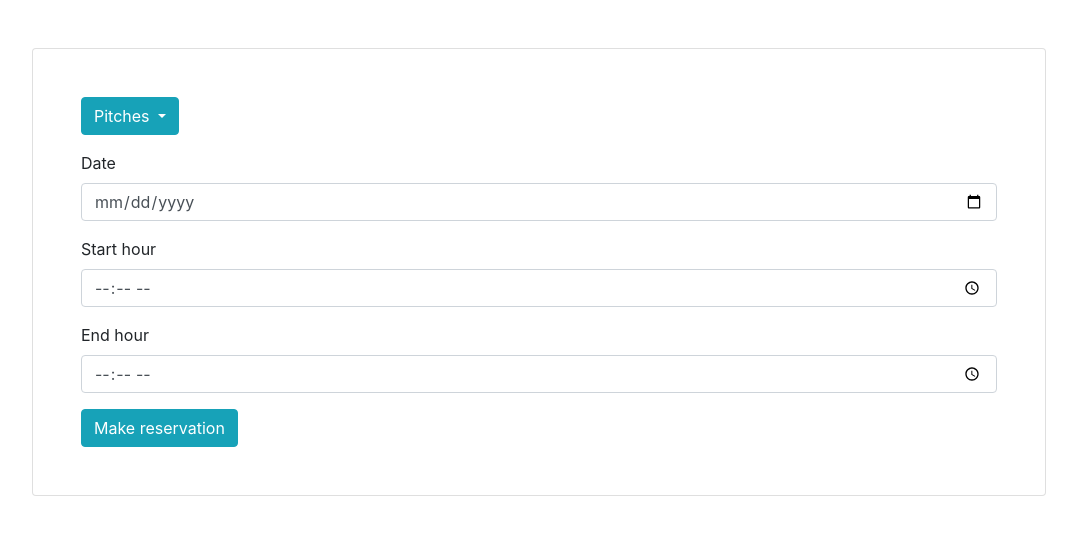
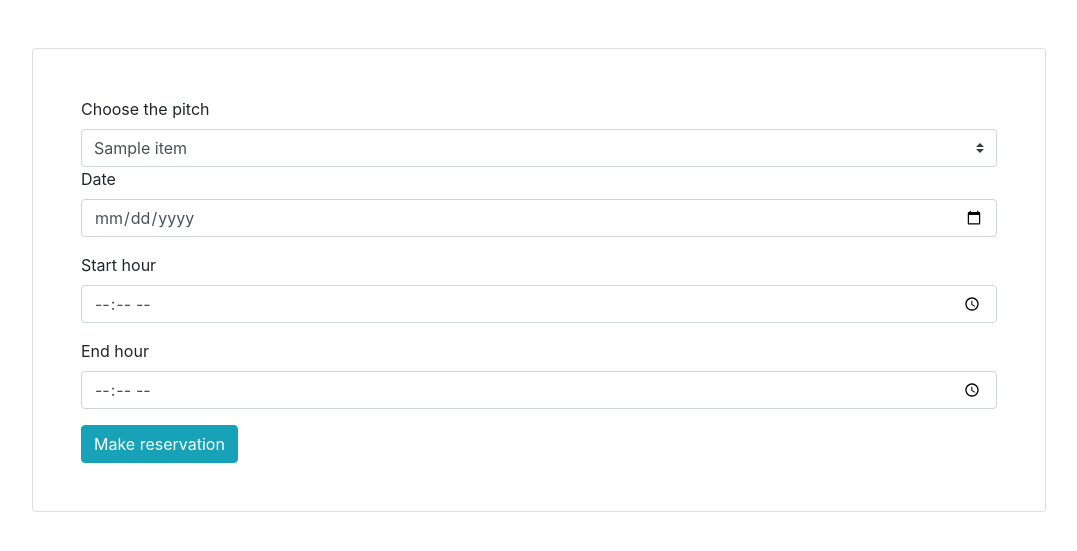
Before and after one commit to Mateo1248/orlik_client, a Django app: page /makeReservation/ in a window 1280 px wide. Shown: the part 72-623 px from the top of the page, without its empty margins (101-1178 px from the left). Run offline with Django 3.2, Linux system fonts and the light colour scheme; tables that the repository leaves empty hold one stand-in row (values such as "Sample post"); a database or web service that is not in the repository returns one stand-in record (values such as "Sample title"); data that the repository does not hold is empty; some libraries are stand-ins or nearby versions.

Commit message:
Introduce fixes part 2

```diff
--- a/orlikclient/templates/makeReservation.html
+++ b/orlikclient/templates/makeReservation.html
@@ -2,30 +2,28 @@
 {% block content %}
     <div class="p-5">
         <div class="card p-5">
-            <form>
-                <div class="form-group">
-                    <div class="dropdown">
-                        <button class="btn btn-info dropdown-toggle" type="button" id="dropdownMenuButton"
-                                data-toggle="dropdown" aria-haspopup="true" aria-expanded="false">
-                            Pitches
-                        </button>
-                        <div class="dropdown-menu" aria-labelledby="dropdownMenuButton">
-                            <a class="dropdown-item" href="#">Orlik Spółdzielcza</a>
-                            <a class="dropdown-item" href="#">Orlik Dembowskiego</a>
-                        </div>
-                    </div>
-                </div>
+            <form action="/confirmReservation/" method="post">
+                {% csrf_token %}
+
+                    <label for="pitch">Choose the pitch</label>
+                    <select name="pitch" id="pitch" class="browser-default custom-select">
+                        <option value="{{ selected_pitch_id }}" selected>{{ selected_pitch_name }}</option>
+                        {% for pitch in rest_pitches %}
+                            <option value="{{ pitch.pitch_id }}">{{ pitch.pitch_name }}</option>
+                        {% endfor %}
+                    </select>
+
                 <div class="form-group">
                     <label for="date">Date</label>
-                    <input type="date" class="form-control" id="date" placeholder="Date">
+                    <input type="date" class="form-control" name="date" placeholder="Date">
                 </div>
                 <div class="form-group">
                     <label for="start-hour">Start hour</label>
-                    <input type="time" class="form-control" id="start-hour" placeholder="Start hour">
+                    <input type="time" class="form-control" name="start-hour" placeholder="Start hour">
                 </div>
                 <div class="form-group">
                     <label for="end-hour">End hour</label>
-                    <input type="time" class="form-control" id="end-hour" placeholder="End hour">
+                    <input type="time" class="form-control" name="end-hour" placeholder="End hour">
                 </div>
                 <button type="submit" class="btn btn-info">Make reservation</button>
             </form>
--- a/orlikclient/urls.py
+++ b/orlikclient/urls.py
@@ -12,6 +12,8 @@ urlpatterns = [
     path('systemFailure/', views.system_failure, name='systemFailure'),
     path('listUserReservations/', views.list_user_reservations, name='listUserReservations'),
     path('makeReservation/', views.make_reservation, name='makeReservation'),
+    path('redirectToMakeReservation/', views.redirect_to_make_reservation, name='redirectToMakeReservation'),
+    path('confirmReservation/', views.confirm_reservation, name='confirmReservation'),
     path('account/', views.account, name='account'),
     path('account/change/', views.account_change_passwd, name='account-change-passwd'),
     path('account/delete/', views.account_delete, name='account-delete'),
--- a/orlikclient/views.py
+++ b/orlikclient/views.py
@@ -14,9 +14,10 @@ RESERVATIONS_ENDPOINT = BASE_ENDPOINT + '/reservations'
 DELETE_USER_ENDPOINT = BASE_ENDPOINT + '/users/'
 CHANGE_PASSWORD_ENDPOINT = BASE_ENDPOINT + '/users/'
 MAP_ENDPOINT = BASE_ENDPOINT + '/map'
+PITCHES_ENDPOINT = BASE_ENDPOINT + '/pitches'
 
 token = ''
-user = {}
+user = ''
 
 user_reservations = [
     {
@@ -66,39 +67,43 @@ def system_failure(request):
 
 
 def map(request):
-    context = {
-        'user_pitches': user_pitches
+    headers = {
+        'Content-type': 'application/json',
+        'Authorization': token
     }
-    headers = {'Content-type': 'application/json'}
-    response = requests.get(MAP_ENDPOINT + 'pilkarz1@gmail.com', headers=headers)
-    print(response)
+    response = requests.get(PITCHES_ENDPOINT, headers=headers)
+
     pitches = []
-
     if response.status_code == 200:
-        for pitch in response.content:
-            print(pitch)
+        response_content = response.json()
+        for pitch in response_content:
             pitches.append(
                 Pitch(
+                    id=pitch['pitchId'],
                     pitch_name=pitch['pitchName'],
-                    coordinateX=pitch['coordinateX'],
-                    coordinateY=pitch['coordinateY']
+                    coordinateX=pitch['latitude'],
+                    coordinateY=pitch['longitude']
                 )
             )
+    else:
+        #     errorPage
+        pass
+
+    context = {
+        'user_pitches': pitches
+    }
     return render(request, 'templateMap.html', context)
 
 
 def list_user_reservations(request):
-    context = {
-        'user_reservations': user_reservations
+    headers = {
+        'Content-type': 'application/json',
+        'Authorization': token
     }
-    headers = {'Content-type': 'application/json'}
     reservation_list = []
-    response = requests.get(RESERVATIONS_ENDPOINT + 'pilkarz1@gmail.com', headers=headers)
-    print(response)
-    # TODO to be changeed after implementing signing in
+    response = requests.get(RESERVATIONS_ENDPOINT + user, headers=headers)
     if response.status_code == 200:
         for reservation in response.content:
-            print(reservation)
             reservation_list.append(
                 Reservation(
                     reservation_id=reservation['reservationId'],
@@ -108,11 +113,54 @@ def list_user_reservations(request):
                     pitch_name=reservation['pitchName'],
                 )
             )
+    context = {
+        'user_reservations': reservation_list
+    }
     return render(request, 'listUserReservations.html', context)
 
 
-def make_reservation(request):
-    return render(request, 'makeReservation.html')
+def make_reservation(request, pitch_id=None):
+    selected_pitch_name = None
+    selected_pitch_id = None
+    headers = {
+        'Content-type': 'application/json',
+        'Authorization': token
+    }
+    response = requests.get(PITCHES_ENDPOINT, headers=headers)
+
+    pitches = []
+    if response.status_code == 200:
+        response_content = response.json()
+        for pitch in response_content:
+            new_pitch = Pitch(
+                id=pitch['pitchId'],
+                pitch_name=pitch['pitchName'],
+                coordinateX=pitch['latitude'],
+                coordinateY=pitch['longitude']
+            )
+            if new_pitch.id != pitch_id:
+                pitches.append(new_pitch)
+            else:
+                selected_pitch_name = new_pitch.pitch_name
+                selected_pitch_id = new_pitch.id
+    else:
+        #     errorPage
+        pass
+
+    if selected_pitch_id is None:
+        context = {
+            'selected_pitch_id': pitches[0].id,
+            'selected_pitch_name': pitches[0].pitch_name,
+            'rest_pitches': pitches[1:]
+        }
+    else:
+        context = {
+            'selected_pitch_id': selected_pitch_id,
+            'selected_pitch_name': selected_pitch_name,
+            'rest_pitches': pitches
+        }
+    print(str(context))
+    return render(request, 'makeReservation.html', context)
 
 
 def register_user(request):
@@ -194,15 +242,27 @@ def login_user(request):
         'userPassword': login_data.password
     }
 
-    headers = {'Content-type': 'application/json'}
+    headers = {
+        'Content-type': 'application/json'
+    }
     response = requests.post(LOGIN_ENDPOINT, data=json.dumps(login_data_dto), headers=headers)
     status_code = response.status_code
     if status_code == 200:
         token = response.headers.get('Authorization')
-        user = login_data_dto
+        user = login_data_dto['userLogin']
         return redirect('/home/')
     elif 400 <= status_code < 500:
         print(status_code)
         return redirect('/loginFailure/')
     else:
         return redirect('/systemFailure/')
+
+
+def redirect_to_make_reservation(request):
+    pitch_id = request.POST['id'],
+    return make_reservation(request, int(pitch_id[0]))
+
+
+def confirm_reservation(request):
+    print(request.POST['date'], request.POST['start-hour'], request.POST['end-hour'], request.POST['pitch'])
+    return list_user_reservations(request)
```
Also changed, not shown: orlikclient/templates/templateMap.html (+11 -16 lines).
